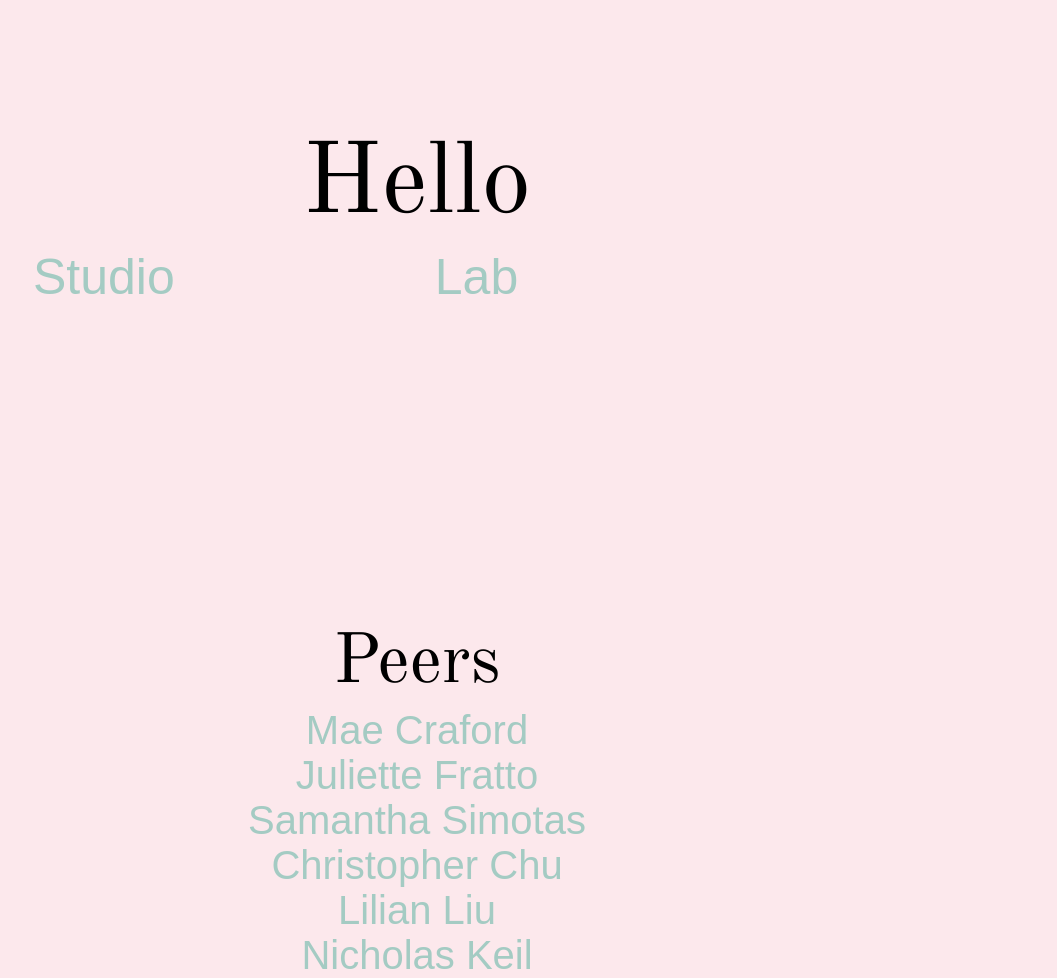
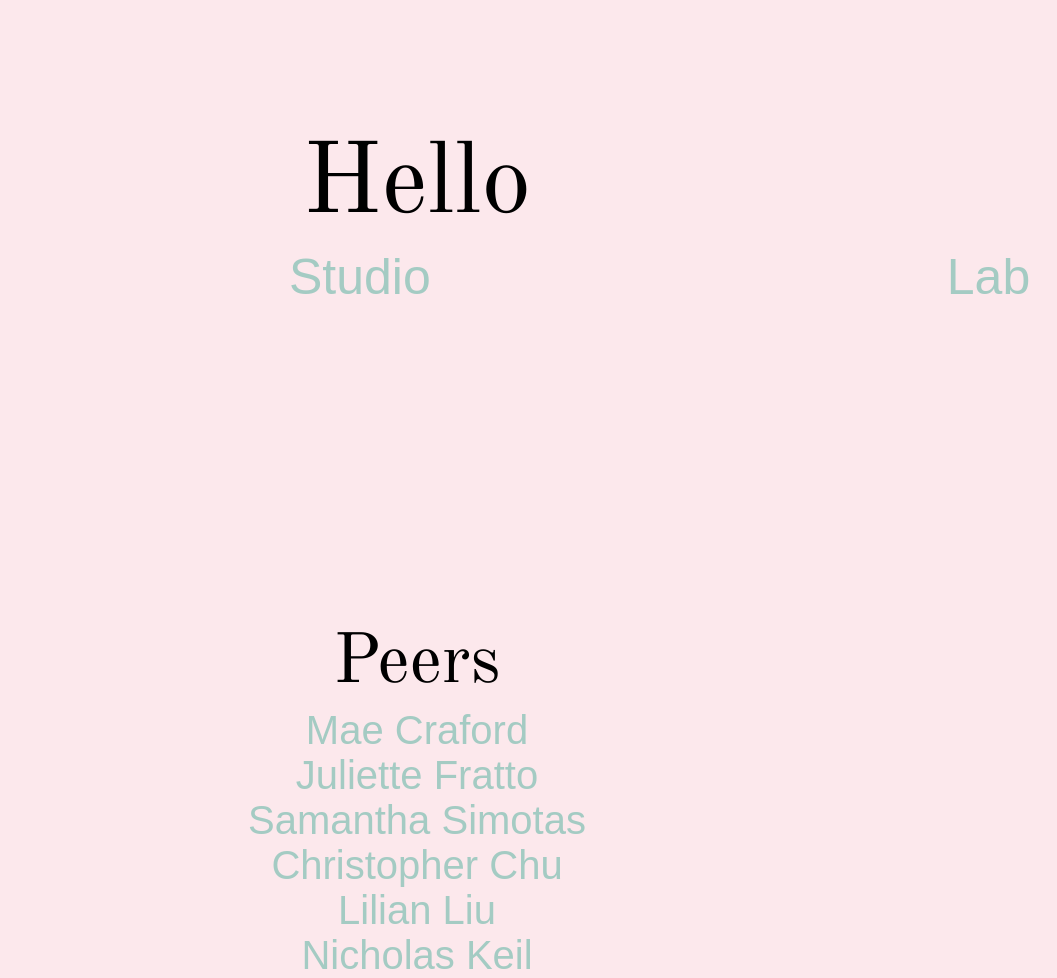
Before and after one commit to shamailz/Lab-Index, a plain HTML site: page index.html in a window 1280 px wide. Shown: the whole page, without its empty margins (223-1280 px from the left). Drawn offline with nearby package versions, Linux system fonts and the light colour scheme; a web font is replaced by a local one.

Commit message:
Update index.css

```diff
--- a/index.css
+++ b/index.css
@@ -14,7 +14,7 @@ body{
 
 .links{
 	display:inline-block;
-	margin-left: 20vw;
+	margin-left: 40vw;
  	text-align: center;
  	font-size: 50px;
  	font-family: 'Fira Sans Condensed', sans-serif;
```
